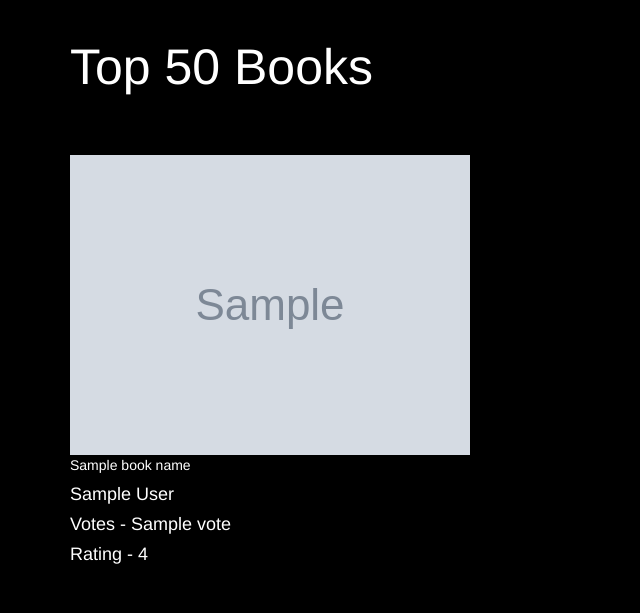
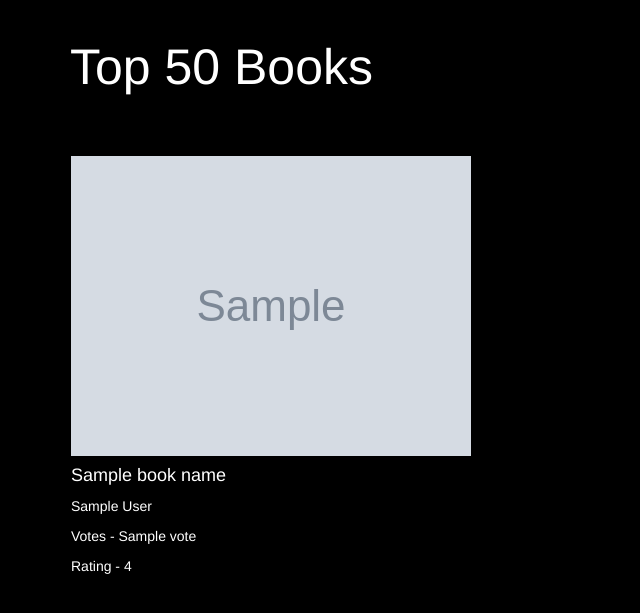
Before and after one commit to Math-Muniz/Book-Recommender-System-Web-App, a Flask app: template templates/index.html in a window 1280 px wide. Shown: the part 52-665 px from the top of the page, without its empty margins (0-640 px from the left). Run offline with Flask 2, Linux system fonts and the light colour scheme; the template is opened without the code that fills it: most values are stand-ins (such as "Sample title", 1, 10 or a date in 2020); grey boxes marked "Sample" are stand-in pictures; parts of the project's set-up code (start-up, migrations or seed data) failed here and were passed over.

Commit message:
Update index.html

```diff
--- a/templates/index.html
+++ b/templates/index.html
@@ -10,6 +10,12 @@
     .text-white{
         color:white
     }
+
+    .card-box {
+    border: 1px solid black;
+    width: 250px;
+    height: 350px;
+}
 </style>
 <body style="background-color:black">
 
@@ -27,22 +33,23 @@
             <div class="col-md-12">
                 <h1 class="text-white" style="font-size:50px">Top 50 Books</h1>
             </div>
-
             {% for i in range(book_name|length) %}
                 <div class="col-md-3" style="margin-top:50px">
-                    <div class="card">
+                    <div class="card card-box">
                         <div class="card-body">
-                            <img class="card-img-top" src="{{ image[i] }}">
-                            <p class="text-white">{{ book_name[i] }}</p>
-                            <h4 class="text-white">{{ author[i] }}</h4>
-                            <h4 class="text-white">Votes - {{ votes[i] }}</h4>
-                            <h4 class="text-white">Rating - {{ rating[i] }}</h4>
+                            {% if image[i] %}
+                                <img class="card-img-top" src="{{ image[i] }}">
+                            {% else %}
+                                <img class="card-img-top" src="default-image.jpg">
+                            {% endif %}
+                            <h4 class="text-white">{{ book_name[i] }}</h4>
+                            <p class="text-white">{{ author[i] }}</p>
+                            <p class="text-white">Votes - {{ votes[i] }}</p>
+                            <p class="text-white">Rating - {{ rating[i] }}</p>
                         </div>
                     </div>
                 </div>
             {% endfor %}
-
-
         </div>
     </div>
 
```
